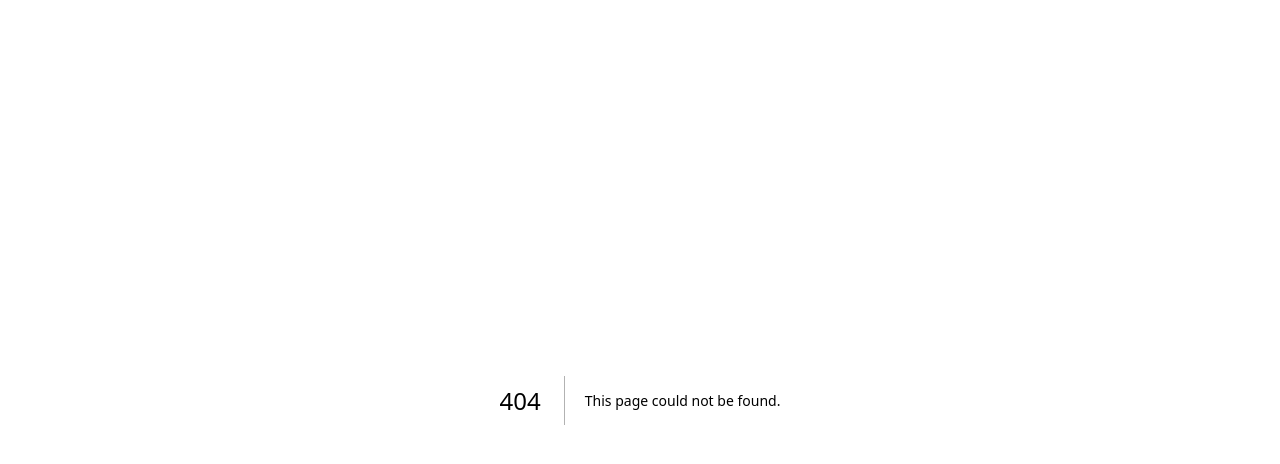
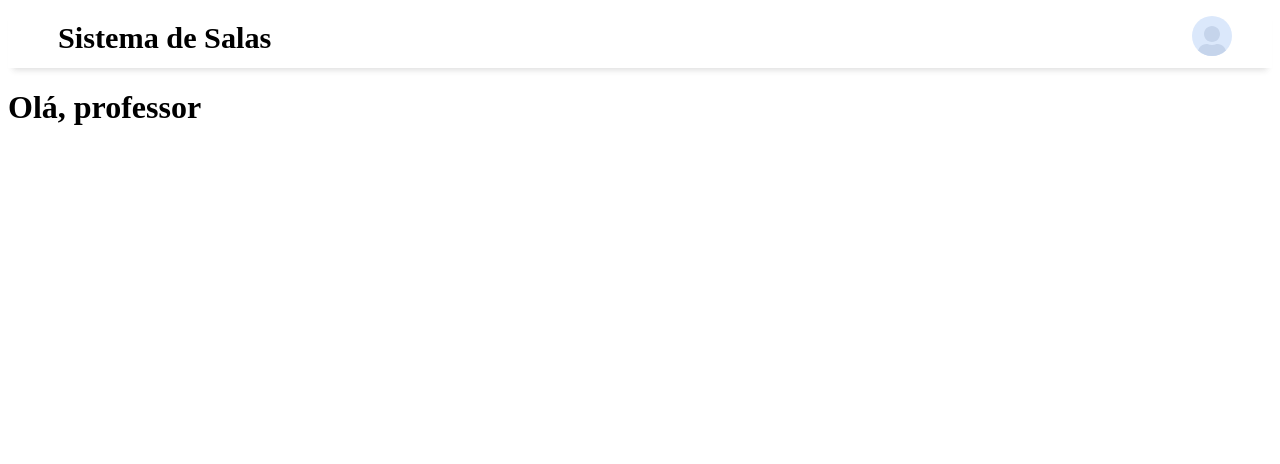
Before and after one commit to MATA63-UFBA-Gerenciamento-de-Labs/frontEnd, a Next.js app: page /tela-professor in a window 1280 px wide. Before the commit this address had no page. Shown: the top 464 px of the page. Built offline with nearby package versions, Linux system fonts and the light colour scheme.

Commit message:
Começando tela-professor

```diff
--- /dev/null
+++ b/pages/tela-professor/index.jsx
@@ -0,0 +1,18 @@
+import { Header } from '../components/topbar/topbar.jsx'
+
+import styles from './telaProfessor.module.css'
+
+export default function index(){
+
+    return(
+
+        <div className="tela-professor">
+
+            <Header/>
+
+            <h1 className={styles.title} >Olá, professor</h1>
+            <div className={styles.shadow}></div>
+
+        </div>
+    )
+}
```
Also changed, not shown: pages/tela-professor/telaProfessor.module.css (added).
